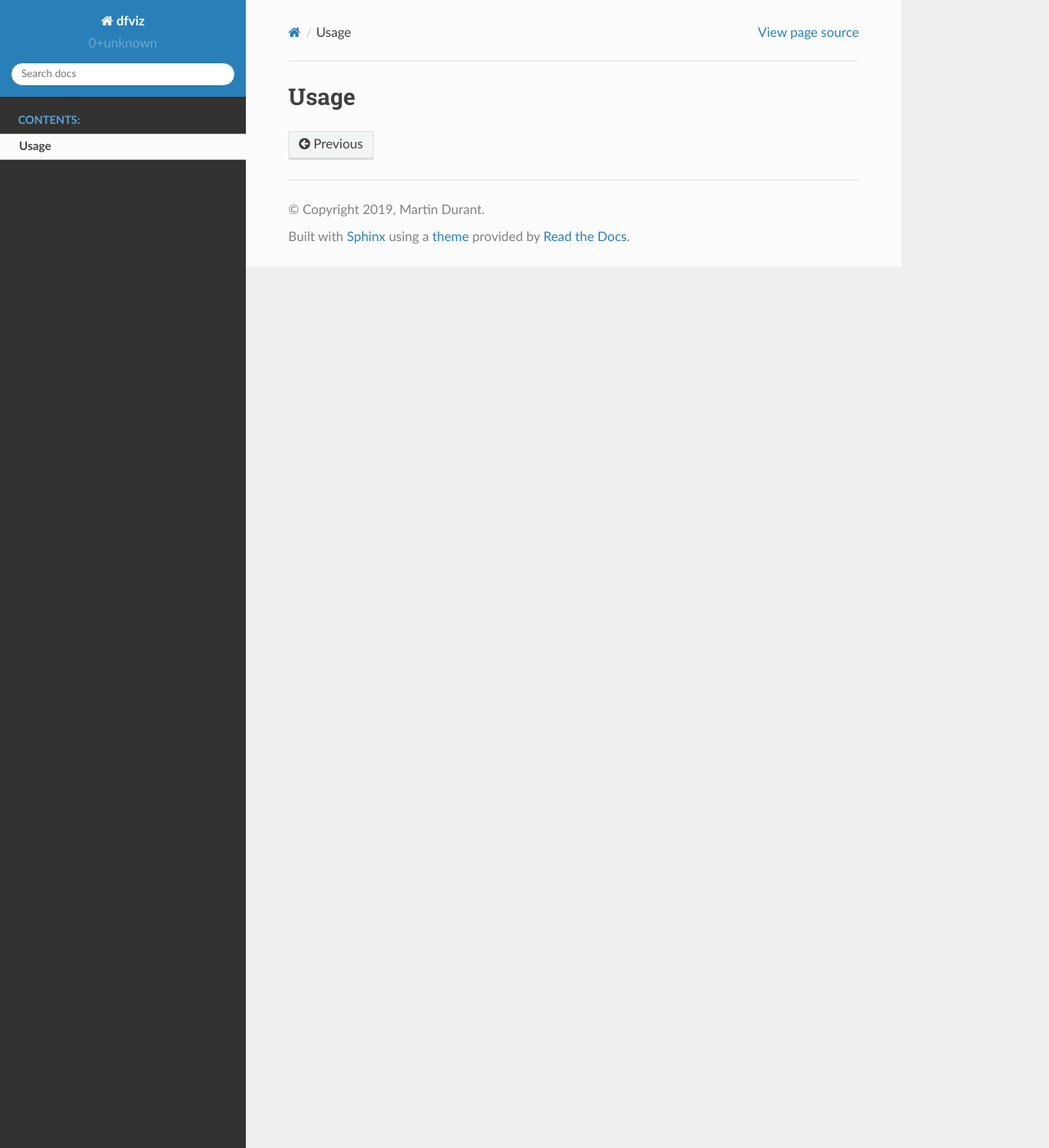
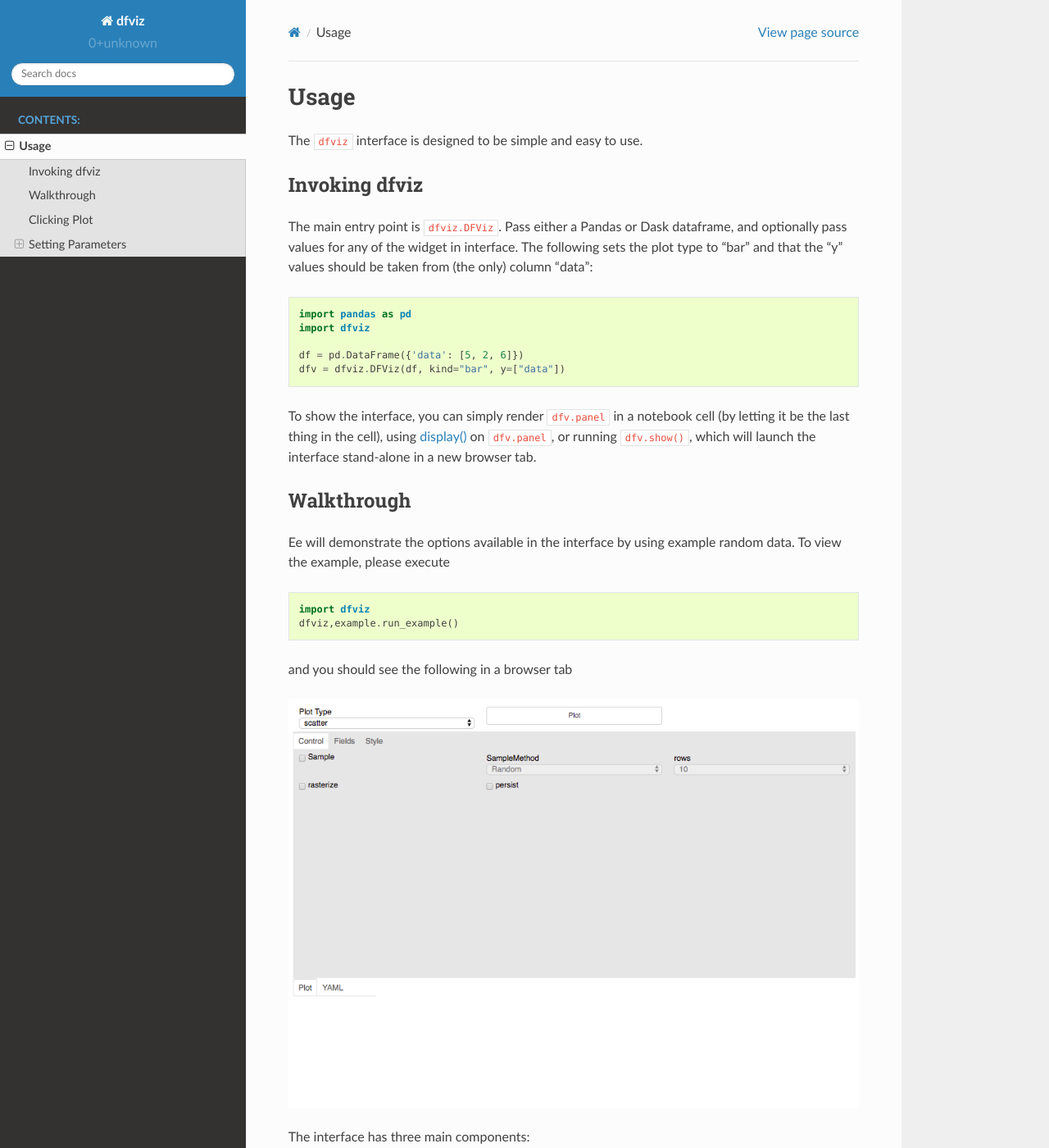
Before and after one commit to intake/dfviz, a Sphinx documentation site: the page built from docs/source/usage.rst, in a window 1280 px wide and 1400 px high. Shown: the whole window at 82% size. Built offline with Sphinx 7.4.7 and the Read the Docs theme 2.0.0, drawn with Linux system fonts in a browser that asks for light colours; some of the changed text lies outside the part shown.

Commit message:
Add usage docs

```diff
--- a/docs/source/usage.rst
+++ b/docs/source/usage.rst
@@ -1,2 +1,121 @@
 Usage
 =====
+
+The ``dfviz`` interface is designed to be simple and easy to use.
+
+
+Invoking dfviz
+--------------
+
+The main entry point is ``dfviz.DFViz``. Pass either a Pandas or Dask dataframe, and optionally
+pass values for any of the widget in interface. The following sets the plot type to "bar"
+and that the "y" values should be taken from (the only) column "data":
+
+.. code-block::
+
+    import pandas as pd
+    import dfviz
+
+    df = pd.DataFrame({'data': [5, 2, 6]})
+    dfv = dfviz.DFViz(df, kind="bar", y=["data"])
+
+To show the interface, you can simply render ``dfv.panel`` in a notebook cell (by letting it
+be the last thing in the cell), using `display()`_ on ``dfv.panel``, or running ``dfv.show()``,
+which will launch the interface stand-alone in a new browser tab.
+
+.. _display(): https://ipython.readthedocs.io/en/stable/api/generated/IPython.display.html#module-IPython.display
+
+Walkthrough
+-----------
+
+Ee will demonstrate the options available in the interface by using example random data.
+To view the example, please execute
+
+.. code-block:: python
+
+    import dfviz
+    dfviz,example.run_example()
+
+and you should see the following in a browser tab
+
+.. image:: images/start.png
+
+The interface has three main components:
+
+- above the grey area are the two main controls to select the type of plot, and to render the plot
+
+- the central grey area, which dominates the space, is for user input. Here you can define the sampling
+  of the data, the columns to use, and style attributes of the plot
+
+- below, and currently blank, is hte output area, which will contain the plot and a text description of
+  how to produce this plot from the data.
+
+Clicking Plot
+-------------
+
+The "Plot" button causes a rendering of the data with the current selections. If you change
+parameters in the input area, the plot will not update until you press this button. Try it now.
+The two panes of the output area will contain the graph:
+
+.. image:: images/out0.png
+
+and the parameters that were used to produce it
+
+.. image:: images/yaml.png
+
+Note that the example sets the parameters to produce decent output.
+
+Setting Parameters
+------------------
+
+Each pane contains different controls which affect the plot you will see:
+
+"Plot Type"
+~~~~~~~~~~~
+
+Several types of output are available, provided by `hvPlot`_. Please follow the link
+to see the kinds of output you can expect, and the effect that setting parameters can
+have on them.
+
+.. _hvPlot: https://hvplot.pyviz.org/user_guide/Plotting.html
+
+"Control"
+~~~~~~~~~
+
+These are global parameters, particularly the sampling of the underlying data.
+
+For example, choosing to sample (checking the box next to "Sample") and picking the "Head"
+method with 100 rows will select only the first 1/10th of the data and
+will produce output something like
+
+.. image:: images/sampled.png
+
+"Fields"
+~~~~~~~~
+
+Here we can define which column of the input data is used for what function while plotting.
+The example data-frame contains columns "a", "b", "c" and "d". So for example, if we select
+columns "a" (a monotonically increasing integer) for the ``y`` axis
+
+.. image:: images/field_select.png
+
+we get output
+
+.. image:: images/linear.png
+
+Which field functions can be selected here will depend on the plot type; for example, the `table`
+plot type only allows selection of which columns to show, but
+statistical plots like `violin` allow grouping in this case "by" categorical column "d":
+
+.. image:: images/violin.png
+
+It is possible to pick combinations of fields which do not produce any reasonable
+output. Again, please refer to `hvPlot`_.
+
+"Style"
+~~~~~~~
+
+This pane offers optional parameters which affect the general look of the plot, such as colours,
+marker styles and axes extent. Some of these are also only shown for those plot types where they
+are appropriate; and some will not have any effect for all combinations of fields selections
+(a legend is not shown when only one column is selected, even if the a legend is requested).
```
Also changed, not shown: docs/source/images/field_select.png (added), docs/source/images/linear.png (added), docs/source/images/out0.png (added), docs/source/images/sampled.png (added), docs/source/images/start.png (added), docs/source/images/violin.png (added), docs/source/images/yaml.png (added), 2 other files.
